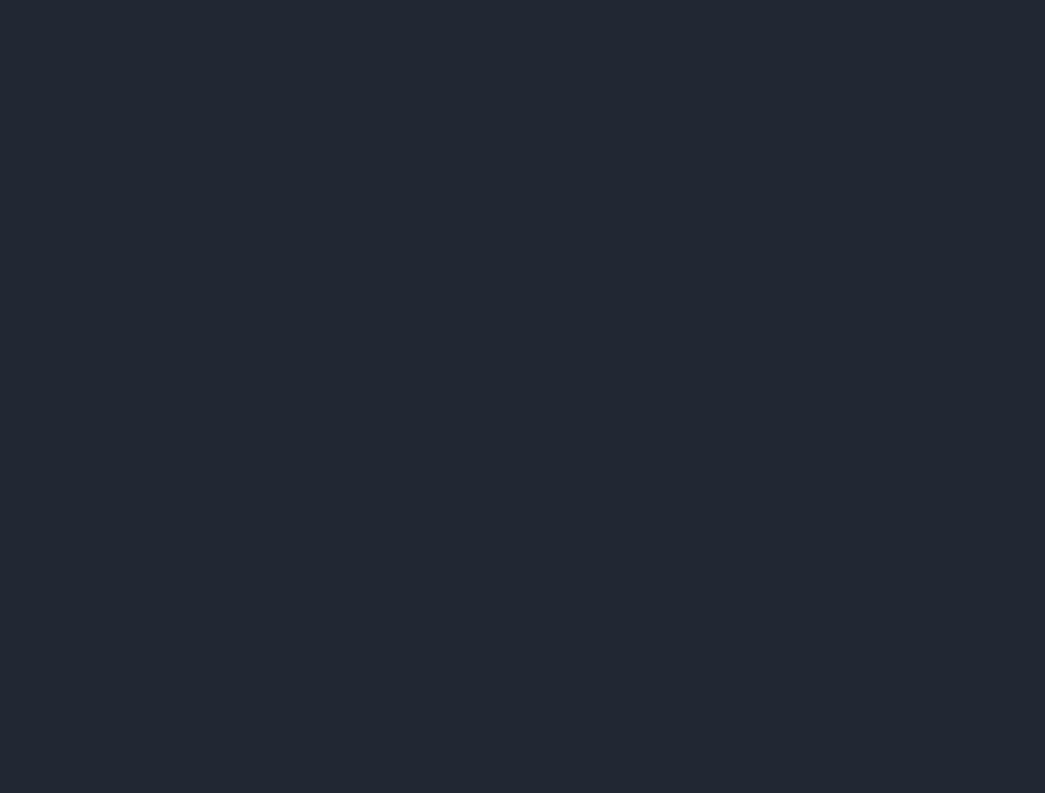
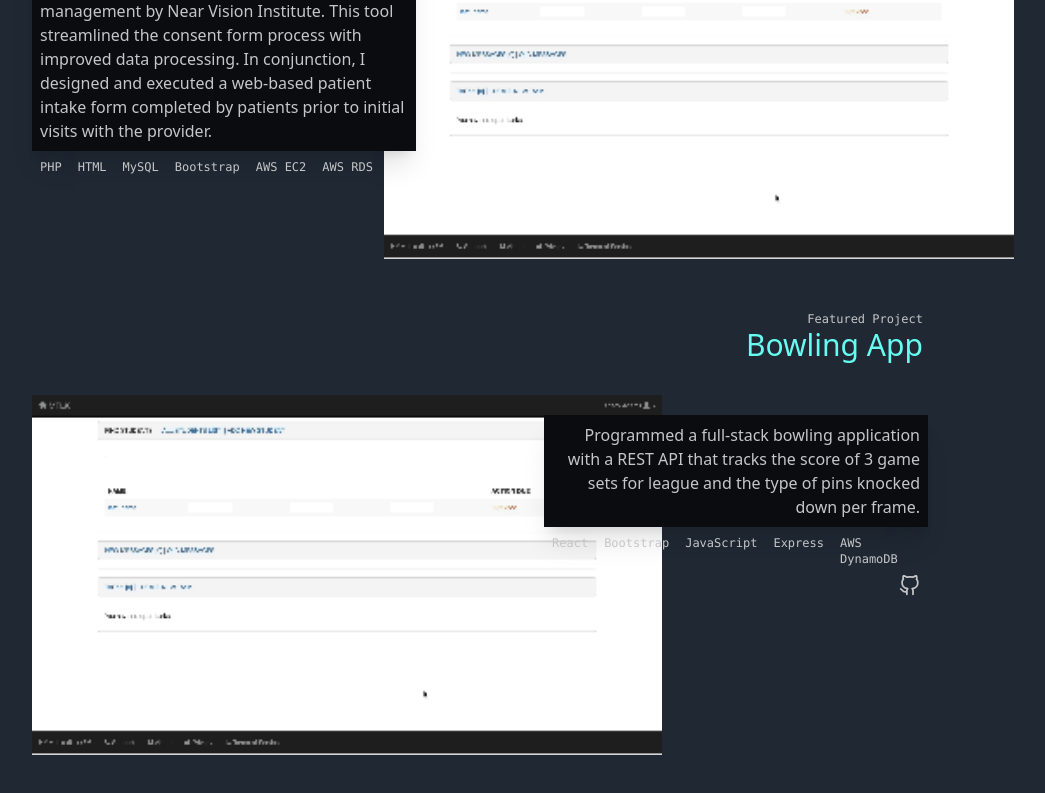
Before and after one commit to EuanProjects/portfolio-2.0, a React (Vite) app: page / in a window 1280 px wide. Shown: the part 1997-2790 px from the top of the page, without its empty margins (96-1141 px from the left). Before the commit the page ends 1676 px from the top, so only its background shows below. Built offline with nearby package versions, Linux system fonts and the light colour scheme.

Commit message:
finished layout of project section

```diff
--- a/package.json
+++ b/package.json
@@ -12,7 +12,8 @@
   "dependencies": {
     "react": "^18.2.0",
     "react-dom": "^18.2.0",
-    "react-feather": "^2.0.10"
+    "react-feather": "^2.0.10",
+    "uuid": "^9.0.1"
   },
   "devDependencies": {
     "@types/react": "^18.2.15",
--- a/src/home/home.jsx
+++ b/src/home/home.jsx
@@ -1,6 +1,7 @@
 import AboutMe from "../aboutme/aboutMe";
 import Hero from "../hero/hero";
 import Navbar from "../navbar/navbar";
+import ProjectsSection from "../projectsSection/projectsSection";
 
 
 function Home() {
@@ -10,6 +11,7 @@ function Home() {
             <Navbar/>
             <Hero/>
             <AboutMe />
+            <ProjectsSection />
         </>
     )
 }
--- /dev/null
+++ b/src/projectsSection/project/project.jsx
@@ -0,0 +1,55 @@
+import { ExternalLink, GitHub } from 'react-feather'
+
+function Project({ title, description, tools, links, index }) {
+    const isEven = index % 2 === 0;
+    console.log(links)
+    return (
+        <>
+            <div className="h-[50vh] my-24">
+                <div>
+                    <div className={isEven ? "" : "-translate-x-[13%]"}>
+                        <h4 className={`font-mono text-xs text-gray-light flex ${isEven ? "justify-start" : "justify-end"}`}>
+                            Featured Project
+                        </h4>
+                        <h3 className={`ont-mono text-3xl flex ${isEven ? "justify-start" : "justify-end"}`}>{title}</h3>
+                    </div>
+                </div>
+                <div className="grid grid-cols-3 gap-8 my-8 w-full">
+                    <div className={`h-[25vh] w-[120%] my-5 col-span-1 ${isEven ? "order-0" : "order-1 -translate-x-[50%]"}`}>
+                        <div className="bg-gray-dark shadow-xl">
+                            <p className={`py-2 px-2 text-gray-light ${isEven ? "" : "text-right"}`} >
+                                {description}
+                            </p>
+                        </div>
+                        <ul className={`${isEven ? "justify-start" : "justify-end"} flex space-x-4 z-10 mx-2 py-2`}>
+                            {tools.map((tool) => (
+                                <li className="list-none font-mono text-gray-light text-xs" key={tool}>
+                                    {tool}
+                                </li>
+                            ))}
+                        </ul>
+                        <div className={`flex ${isEven ? "justify-start" : "justify-end"} mx-2 space-x-2`}>
+                            {
+                                links &&
+                                links.link &&
+                                <a href={links.link} target="_blank" rel="noreferrer">
+                                    <ExternalLink className="stroke-gray-light hover:stroke-white hover:-translate-y-1 transition ease-in-out delay-150" size={21} />
+                                </a>}
+                            {
+                                links &&
+                                links.github &&
+                                <a href={links.github} target="_blank" rel="noreferrer">
+                                    <GitHub className="stroke-gray-light hover:stroke-white hover:-translate-y-1 transition ease-in-out delay-150" size={21} />
+                                </a>
+                            }
+                        </div>
+                    </div>
+                    <div className="col-span-2 -z-30">
+                        <img src="/erg.gif" alt="EYE Research Group" className="object-cover h-[45vh]" />
+                    </div>
+                </div>
+            </div>
+        </>
+    )
+}
+export default Project;
--- /dev/null
+++ b/src/projectsSection/project/projectData.js
@@ -0,0 +1,48 @@
+import { v4 as uuidv4 } from 'uuid';
+
+const projectData = [
+    {
+        title: "EYE Research Group",
+        description: "Designed and implemented webpages and databases with practical application for obtaining consent forms used in eye management by Near Vision Institute. This tool streamlined the consent form process with improved data processing. In conjunction, I designed and executed a web-based patient intake form completed by patients prior to initial visits with the provider.",
+        tools: ["PHP", "HTML", "MySQL", "Bootstrap", "AWS EC2", "AWS RDS"],
+        links: {},
+        id: uuidv4(),
+    },
+    {
+        title: "Bowling App",
+        description: "Programmed a full-stack bowling application with a REST API that tracks the score of 3 game sets for league and the type of pins knocked down per frame.",
+        tools: ["React", "Bootstrap", "JavaScript", "Express", "AWS DynamoDB"],
+        links: {github : "https://github.com/ejcanoy/my-bowling-app-front-end"},
+        id: uuidv4(),
+    },
+    {
+        title: "Reminders App Clone",
+        description: "This application serves as a clone of Apple Reminders, providing users with the ability to create, manage, and delete todos and lists.",
+        tools: ["HTML", "CSS", "JavaScript"],
+        links: {link : "https://ejcanoy.github.io/todo/", github : "https://github.com/ejcanoy/todo"},
+        id: uuidv4(),
+    },
+    {
+        title: "Portfolio V1",
+        description: "My first portfolio website for myself",
+        tools: ["React", "Boostrap", "JavaScript", "react-router-dom", "email-JS"],
+        links: {link : "https://euan-canoy-portfolio.onrender.com/", github : "https://github.com/ejcanoy/website"},
+        id: uuidv4(),
+    },
+    {
+        title: "Crypto Tracker",
+        description: "Developed a web app in collaboration with a team of UW students that allows users to track cryptocurrencies, receive email updates on top cryptos, and save cryptos that they want to monitor to an account that they created. Created the API and email subscription features.",
+        tools: ["Python", "Flask", "AWS Elastic Beanstalk", "AWS S3", "AWS DynamoDB", "AWS Code Pipeline", "AWS SNS", "AWS Lambda"],
+        link: {},
+        id: uuidv4(),
+    },
+    {
+        title: "Student Record System for Xavier's School for the Gifted",
+        description: "Produced a web app with a group of students that presents, creates, and updates student records. Created the database and the features to update transcript records. Made with Python, Flask, PostgreSQL, and Psycopg2.",
+        tools: ["Python", "Flask", "PostgreSQL", "Psycopg2"],
+        link: {},
+        id: uuidv4(),
+    },
+]
+
+export default projectData
--- /dev/null
+++ b/src/projectsSection/projectsSection.jsx
@@ -0,0 +1,32 @@
+import Project from "./project/project";
+import projectData from "./project/projectData";
+
+function ProjectsSection() {
+    const viewHeight = projectData.length * 50 + "vh";
+    return (
+        <>
+            <div className={`h-[${viewHeight}] mx-32`}>
+                <div className="flex items-center">
+                    <h2 className="text-4xl">
+                        <span className="text-green text-xl font-mono">03. </span> Projects
+                    </h2>
+                    <hr className="w-7/12 border-t border-green h-1 ml-4 mt-2" />
+                </div>
+                {projectData.map((projectInfo, index) => (
+                    <Project
+                        title={projectInfo.title}
+                        description={projectInfo.description}
+                        tools={projectInfo.tools}
+                        key={projectInfo.id}
+                        links={projectInfo.links}
+                        index={index}
+                    />
+                ))}
+
+
+            </div>
+        </>
+    );
+}
+
+export default ProjectsSection;
```
Also changed, not shown: public/erg.gif (added), 1 other file (tests, documents, lock files or other folders).
